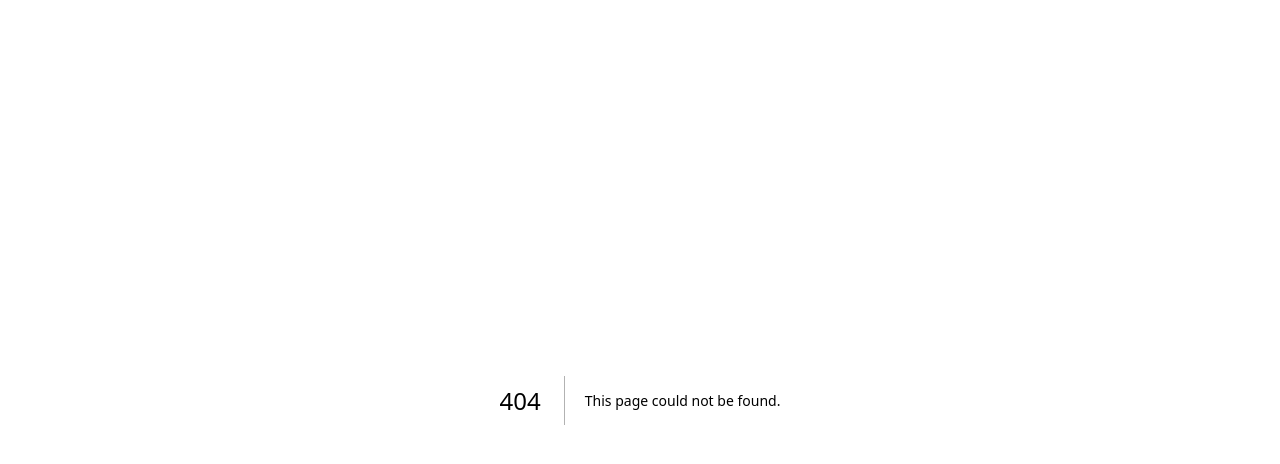
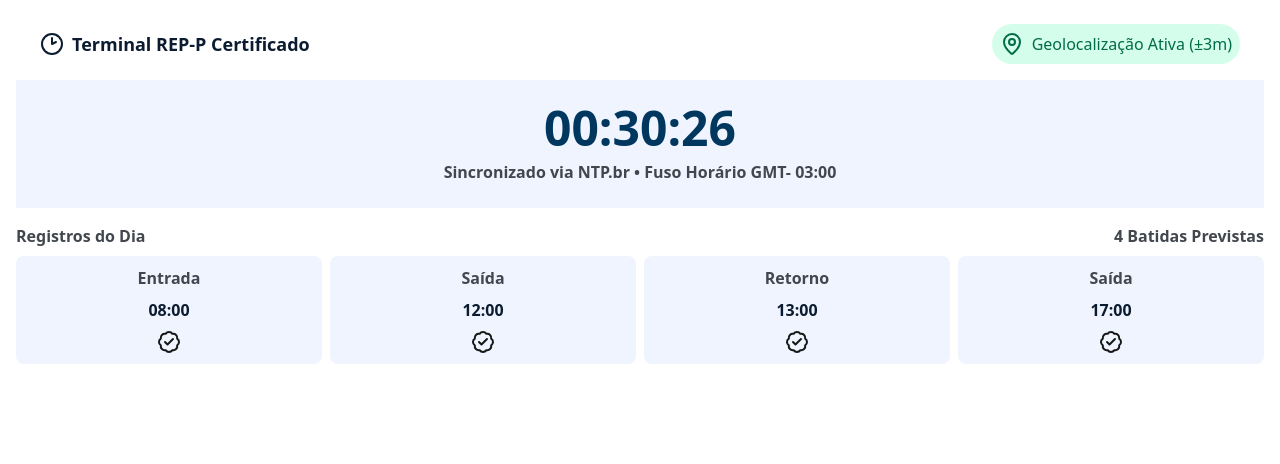
Before and after one commit to lab07-jnd/frontend, a Next.js app: page /marcar-ponto in a window 1280 px wide. Before the commit this address had no page. Shown: the top 464 px of the page. Built offline with nearby package versions, Linux system fonts and the light colour scheme.

Commit message:
feat: marcar-ponto page

```diff
--- /dev/null
+++ b/app/marcar-ponto/page.tsx
@@ -0,0 +1,77 @@
+"use client";
+
+import { BadgeCheck, Clock2, MapPin } from "lucide-react";
+import { useEffect, useState } from "react";
+
+const ScorePoint = () => {
+  const [hour, setHour] = useState<Date | null>(null);
+
+  useEffect(() => {
+    const interval = setInterval(() => {
+      setHour(new Date());
+    }, 1000);
+
+    return () => clearInterval(interval);
+  }, []);
+
+  const hourFormatted = hour
+    ? hour.toLocaleTimeString("pt-BR", {
+        hour: "2-digit",
+        minute: "2-digit",
+        second: "2-digit",
+        hour12: false,
+      })
+    : null;
+
+  const points = {
+    "clock-in": { label: "Entrada", hora: "08:00" },
+    "clock-out": { label: "Saída", hora: "12:00" },
+    "clock-in-2": { label: "Retorno", hora: "13:00" },
+    "clock-out-2": { label: "Saída", hora: "17:00" },
+  };
+
+  return (
+    <div className="w-full px-4">
+      <div className="p-6 pb-4 flex justify-between">
+        <h1 className="flex items-center gap-2 text-[#0B1C30] font-semibold text-lg">
+          <Clock2 /> Terminal REP-P Certificado
+        </h1>
+
+        <div className="flex items-center gap-2 text-[#006C49] bg-[#D4FEEB] font-medium p-2 rounded-full">
+          <MapPin /> Geolocalização Ativa (±3m)
+        </div>
+      </div>
+
+      <div className="bg-[#EFF4FF] w-full py-6 text-center">
+        <h1 className="text-[#00375E] font-black text-5xl">
+          {hourFormatted ?? "--:--:--"}
+        </h1>
+        <p className="font-semibold text-[#42474E] mt-2">
+          Sincronizado via NTP.br • Fuso Horário GMT- 03:00
+        </p>
+      </div>
+
+      <div>
+        <div className="mt-4 flex items-center justify-between">
+          <p className="font-semibold text-[#42474E]">Registros do Dia</p>
+          <p className="font-semibold text-[#42474E]">4 Batidas Previstas</p>
+        </div>
+
+        <div className="grid grid-cols-4 gap-2">
+          {Object.entries(points).map(([chave, dados]) => (
+            <div
+              key={chave}
+              className="bg-[#EFF4FF] p-2.5 rounded-lg mt-2 flex gap-2 flex-col items-center justify-between"
+            >
+              <p className="font-semibold text-[#42474E]">{dados.label}</p>
+              <p className="font-semibold text-[#0B1C30]">{dados.hora}</p>
+              <BadgeCheck />
+            </div>
+          ))}
+        </div>
+      </div>
+    </div>
+  );
+};
+
+export default ScorePoint;
```
Also changed, not shown: 1 other file (tests, documents, lock files or other folders).
